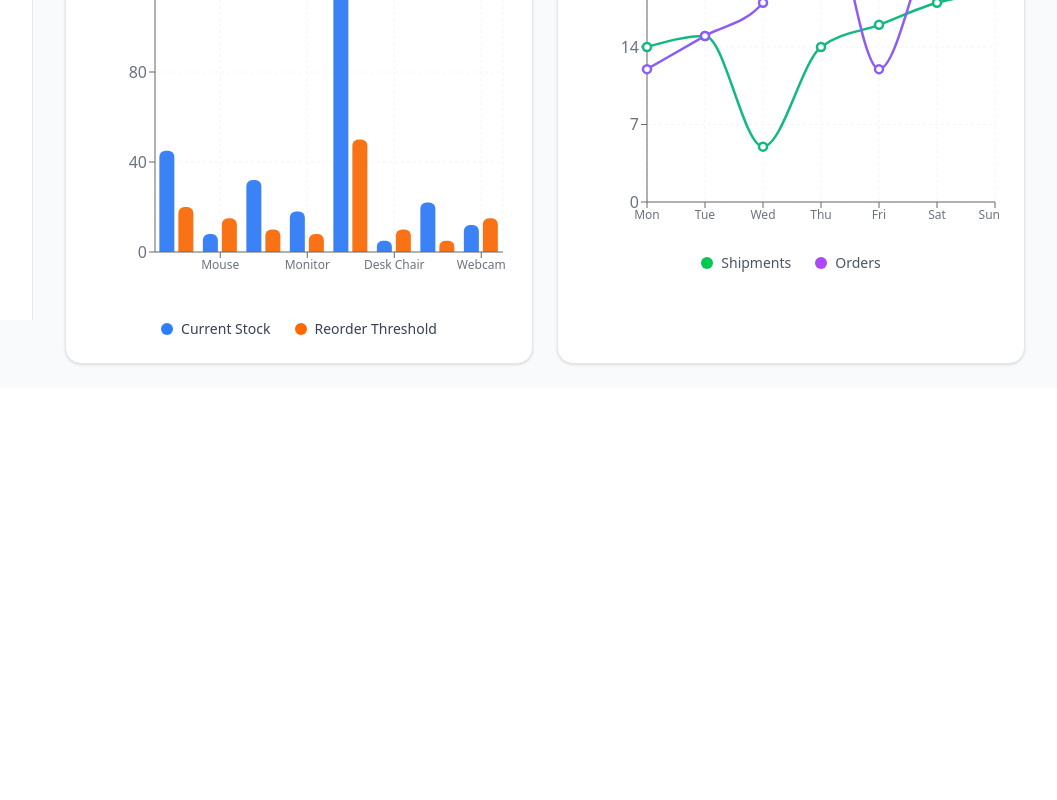
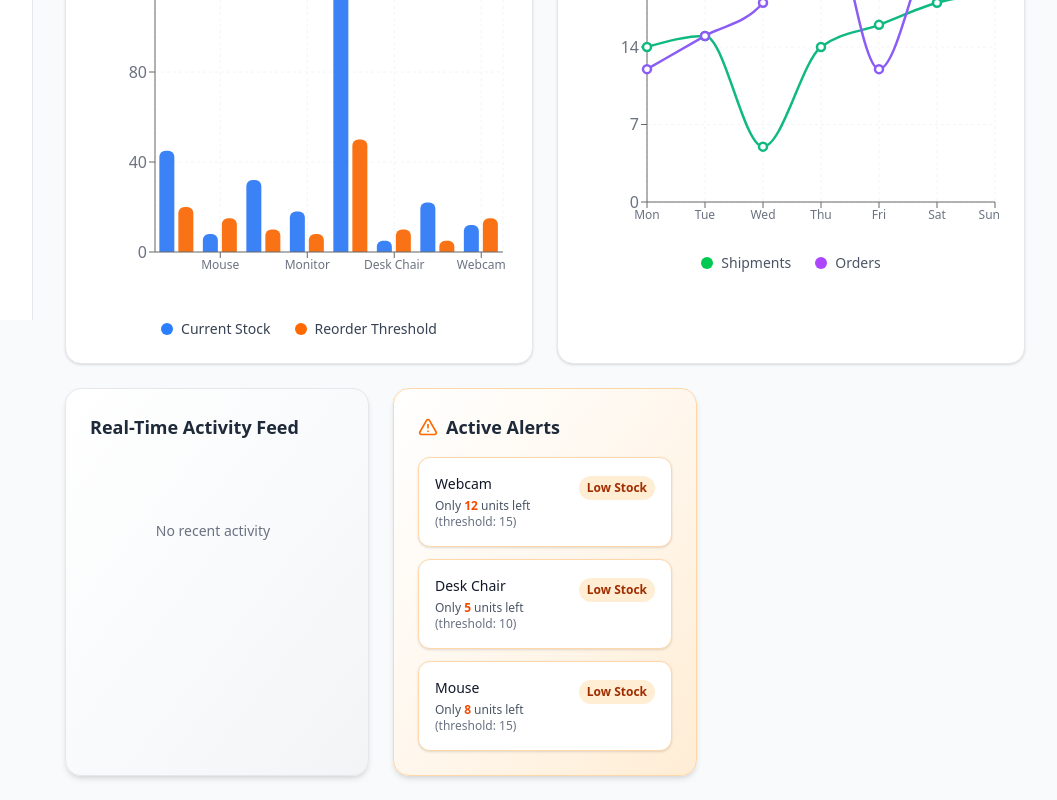
Before and after one commit to yjrajput/Warehouse-project, a React app in the folder frontend/: page / in a window 1280 px wide. Shown: the part 480-1280 px from the top of the page, without its empty margins (223-1280 px from the left). Before the commit the page ends 868 px from the top, so only its background shows below. Built offline with nearby package versions, Linux system fonts and the light colour scheme; the HTML template or start-up script is replaced by a standard one.

Commit message:
Dashboard page complete

```diff
--- /dev/null
+++ b/frontend/src/components/ActivityFeed.jsx
@@ -0,0 +1,66 @@
+import { useInventory } from "../contextAPI/InventoryContext";
+import { TruckIcon, ShoppingCart, AlertTriangle, Package } from "lucide-react";
+
+const ActivityFeed = () => {
+const { activities } = useInventory();
+
+  const getIcon = (type) => {
+    switch (type) {
+      case "shipment":
+        return <TruckIcon className="h-5 w-5 text-green-500" />;
+      case "order":
+        return <ShoppingCart className="h-5 w-5 text-purple-500" />;
+      case "alert":
+        return <AlertTriangle className="h-5 w-5 text-orange-500" />;
+      case "product_added":
+        return <Package className="h-5 w-5 text-blue-500" />;
+      default:
+        return <Package className="h-5 w-5 text-gray-500" />;
+    }
+  };
+
+  const getTimeAgo = (date) => {
+    const seconds = Math.floor((new Date().getTime() - new Date(date).getTime()) / 1000);
+
+    if (seconds < 60) return "Just now";
+    if (seconds < 3600) return `${Math.floor(seconds / 60)}m ago`;
+    if (seconds < 86400) return `${Math.floor(seconds / 3600)}h ago`;
+    return `${Math.floor(seconds / 86400)}d ago`;
+  };
+  return (
+    <div className="p-6 rounded-2xl bg-gradient-to-br from-white via-gray-50 to-gray-100 shadow-md border border-gray-200 transition-all duration-300">
+      <h2 className="text-lg font-semibold text-gray-800 mb-4">
+        Real-Time Activity Feed
+      </h2>
+
+      <div className="overflow-y-auto max-h-[400px] pr-2 scrollbar-thin scrollbar-thumb-gray-300 hover:scrollbar-thumb-gray-400 transition-all">
+        {activities.length > 0 ? (
+          <div className="space-y-4">
+            {activities.slice(0, 20).map((activity) => (
+              <div
+                key={activity.id}
+                className="flex items-start gap-3 p-4 rounded-xl bg-white border border-gray-100 shadow-sm hover:shadow-lg hover:scale-[1.02] transition-all duration-300 ease-in-out"
+              >
+                <div className="mt-1">{getIcon(activity.type)}</div>
+                <div className="flex-1 min-w-0">
+                  <p className="text-sm text-gray-800 font-medium leading-snug">
+                    {activity.message}
+                  </p>
+                  <p className="mt-1 text-xs text-gray-500">
+                    {getTimeAgo(activity.timestamp)}
+                  </p>
+                </div>
+              </div>
+            ))}
+          </div>
+        ) : (
+          <p className="text-center text-sm text-gray-500 py-16">
+            No recent activity
+          </p>
+        )}
+      </div>
+    </div>
+  )
+}
+
+export default ActivityFeed
--- a/frontend/src/pages/Dashboard.jsx
+++ b/frontend/src/pages/Dashboard.jsx
@@ -3,6 +3,7 @@ import StateCard from '../components/StateCard'
 import { useInventory } from '../contextAPI/InventoryContext'
 import { Package, AlertTriangle, ShoppingCart, TruckIcon } from 'lucide-react'
 import { BarChart, Bar, XAxis, YAxis, CartesianGrid, Tooltip, ResponsiveContainer, LineChart, Line } from 'recharts';
+import ActivityFeed from '../components/ActivityFeed';
 
 
 
@@ -37,6 +38,8 @@ const Dashboard = () => {
         }));
     };
 
+    const activeAlerts = alerts.filter((a) => a.status === "active");
+
     const activityTrend = getActivityTrend();
     return (
         <div className='space-y-6'>
@@ -63,7 +66,7 @@ const Dashboard = () => {
                 <div className="p-6 bg-white border border-gray-200 rounded-2xl shadow-sm hover:shadow-md transition-shadow duration-300 flex flex-col gap-6">
                     <div className="flex items-center justify-between">
                         <h2 className="text-lg font-semibold text-gray-800">📦 Current Stock Levels</h2>
-                        <span className="text-sm text-gray-400">Updated just now</span>
+
                     </div>
 
                     <div className="w-full h-[300px] sm:h-[350px] md:h-[400px]">
@@ -101,7 +104,7 @@ const Dashboard = () => {
                 <div className="p-6 bg-white border border-gray-200 rounded-2xl shadow-sm hover:shadow-md transition-shadow duration-300 flex flex-col gap-6">
                     <div className="flex items-center justify-between">
                         <h2 className="text-lg font-semibold text-gray-800">📈 Activity Trend (7 Days)</h2>
-                        <span className="text-sm text-gray-400">Last 7 days</span>
+
                     </div>
 
                     <div className="w-full h-[250px] sm:h-[300px] md:h-[350px]">
@@ -147,6 +150,51 @@ const Dashboard = () => {
                 </div>
             </div>
 
+            <div className="grid grid-cols-1 gap-6 lg:grid-cols-3">
+                <ActivityFeed />
+
+                <div className="p-6 bg-gradient-to-br from-white via-orange-50 to-orange-100 rounded-2xl shadow-md border border-orange-200 transition-all duration-300">
+                    {/* Header */}
+                    <div className="flex items-center gap-2 mb-4">
+                        <AlertTriangle className="h-5 w-5 text-orange-500" />
+                        <h2 className="text-lg font-semibold text-gray-800">Active Alerts</h2>
+                    </div>
+
+                    {/* Content */}
+                    <div className="space-y-3">
+                        {activeAlerts.length > 0 ? (
+                            activeAlerts.map((alert) => (
+                                <div
+                                    key={alert.id}
+                                    className="rounded-xl border border-orange-200 bg-white p-4 shadow-sm hover:shadow-md hover:scale-[1.01] transition-all duration-300 ease-in-out"
+                                >
+                                    <div className="flex items-start justify-between">
+                                        <div className="flex-1">
+                                            <p className="text-sm font-medium text-gray-900">
+                                                {alert.productName}
+                                            </p>
+                                            <p className="text-xs text-gray-600 mt-1">
+                                                Only <span className="font-semibold text-orange-600">{alert.quantity}</span> units left{" "}
+                                                <span className="text-gray-500">(threshold: {alert.threshold})</span>
+                                            </p>
+                                        </div>
+                                        <div className="ml-3 flex-shrink-0">
+                                            <span className="inline-flex items-center rounded-full bg-orange-100 px-2 py-1 text-xs font-semibold text-orange-800">
+                                                Low Stock
+                                            </span>
+                                        </div>
+                                    </div>
+                                </div>
+                            ))
+                        ) : (
+                            <p className="text-center text-sm text-gray-500 py-6">
+                                No active alerts
+                            </p>
+                        )}
+                    </div>
+                </div>
+            </div>
+
         </div>
     )
 }
```
